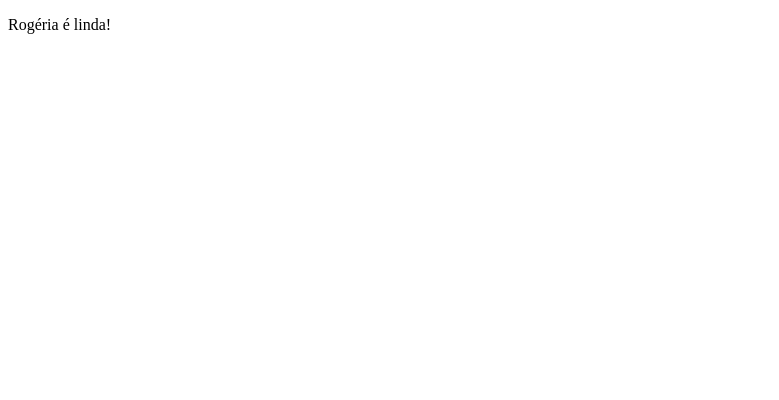
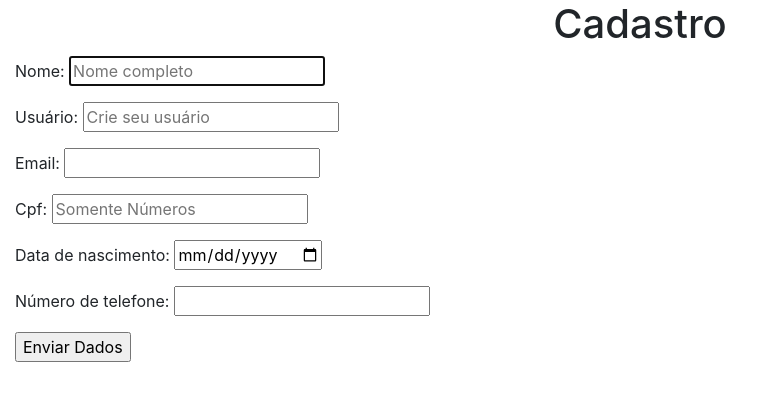
Before and after one commit to brunogomesifrn/info319empregos, a plain HTML site: page taynara_soares/pagina_cadastro.html in a window 1280 px wide. Shown: the whole page, without its empty margins (0-779 px from the left). Drawn offline with nearby package versions, Linux system fonts and the light colour scheme.

Commit message:
Atualizei

```diff
--- /dev/null
+++ b/taynara_soares/cadastro.css
@@ -0,0 +1,3 @@
+h1 {
+	text-align: center;
+}
--- a/taynara_soares/pagina_cadastro.html
+++ b/taynara_soares/pagina_cadastro.html
@@ -1,9 +1,105 @@
 <!DOCTYPE html>
 <html>
 <head>
-	<title>Cadsastro</title>
+	<meta charset="utf-8"/>
+	<link rel="stylesheet" type="text/css" href="cadastro.css" />
+	<title>Cadastro</title>
+	<!-- Bootstrap CSS -->
+	<link rel="stylesheet"
+	href="https://stackpath.bootstrapcdn.com/bootstrap/4.3.1/css/bootst
+	rap.min.css"
+	integrity="sha384-ggOyR0iXCbMQv3Xipma34MD+dH/1fQ784/j6cY/iJTQUOhcWr
+	7x9JvoRxT2MZw1T"
+	crossorigin="anonymous">
+
+	<meta name="viewport"
+	content="width=device-width,
+	initial-scale=1,
+	shrink-to-fit=no">
+
 </head>
 <body>
-<p>Rogéria é linda!</p>
+	<div class="container-fluid">
+
+		<div class="row">
+		<div class="col-12"/>
+			<h1>Cadastro</h1>
+		</div>
+		</div>
+
+		<form>
+			<div class="row">
+			<div class="col-12">
+			<p>Nome:
+				<input type="text" name="nome" autofocus required placeholder="Nome completo" />
+			</p>
+			</div>
+			</div>
+
+			<div class="row">
+			<div class="col-12">
+			<p>Usuário:
+				<input type="text" name="usuario" required placeholder="Crie seu usuário" />
+			</p>
+			</div>
+			</div>
+
+			<div class="row">
+			<div class="col-12">
+			<p>Email:
+				<input type="email" name="email"/>
+			</p>
+			</div>
+			</div>
+
+			<div class="row">
+			<div class="col-12">
+			<p>Cpf:
+				<input type="text" name="cpf" required maxlength="11" placeholder="Somente Números" />
+			</p>
+			</div>
+			</div>
+
+			<div class="row">
+			<div class="col-12">
+			<p>Data de nascimento:
+				<input type="date" name="data" required/>
+			</p>
+			</div>
+			</div>
+
+			<div class="row">
+			<div class="col-12">
+			<p>Número de telefone:
+				<input type="text" name="telefone" min="12" max="12"/>
+			</p>
+			</div>
+			</div>
+
+			<div class="row">
+			<div class="col-12">
+				<input type="submit" value="Enviar Dados"/>
+			</p>
+			</div>
+			</div>
+
+		</form>
+	</div>
+	</div>
+
+
+
+
+
+	<!-- jQuery first, then Popper.js, then Bootstrap JS -->
+<script src="https://code.jquery.com/jquery-3.3.1.slim.min.js"
+integrity="sha384-q8i/X+965DzO0rT7abK41JStQIAqVgRVzpbzo5smXKp4YfRvH+8abtTE1Pi6jizo"
+crossorigin="anonymous"></script>
+<script src="https://cdnjs.cloudflare.com/ajax/libs/popper.js/1.14.7/umd/popper.min.js"
+integrity="sha384-UO2eT0CpHqdSJQ6hJty5KVphtPhzWj9WO1clHTMGa3JDZwrnQq4sF86dIHNDz0W1"
+crossorigin="anonymous"></script>
+<script src="https://stackpath.bootstrapcdn.com/bootstrap/4.3.1/js/bootstrap.min.js"
+integrity="sha384-JjSmVgyd0p3pXB1rRibZUAYoIIy6OrQ6VrjIEaFf/nJGzIxFDsf4x0xIM+B07jRM"
+crossorigin="anonymous"></script>
 </body>
 </html>
```
